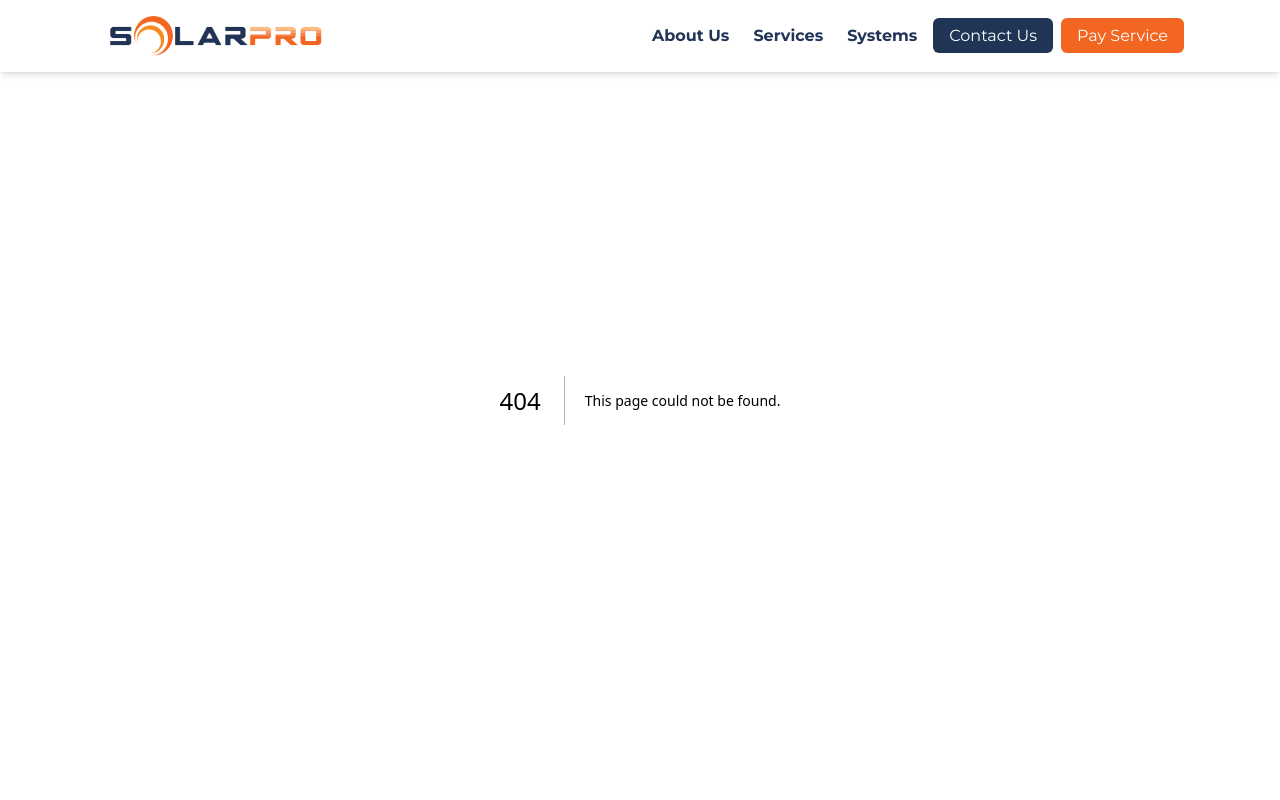
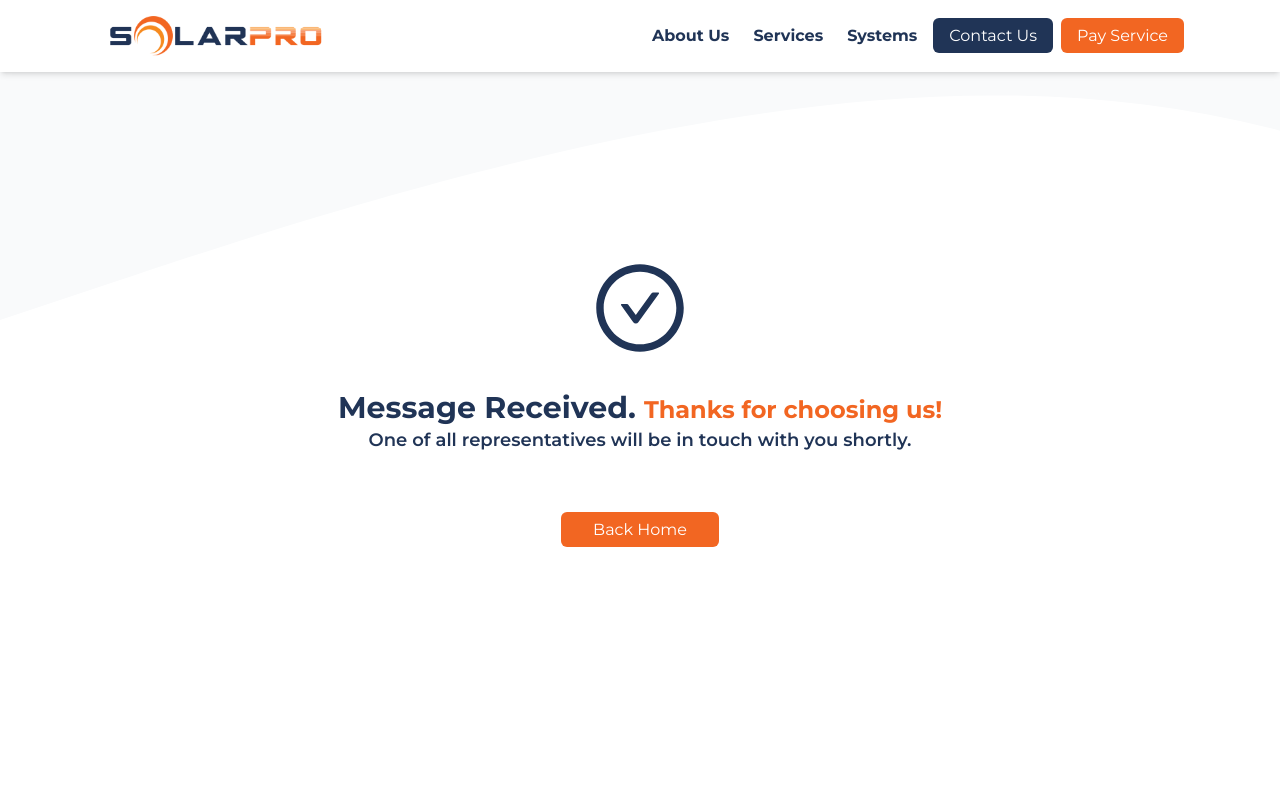
Before and after one commit to migueleguerra/solar-pro-usa, a Next.js app: page /successform in a window 1280 px wide. Before the commit this address had no page. Shown: the top 800 px of the page. Built offline with nearby package versions, Linux system fonts and the light colour scheme.

Commit message:
Add error and success sites

```diff
--- /dev/null
+++ b/components/FormLoading.tsx
@@ -0,0 +1,11 @@
+import React from "react";
+
+function FormLoading() {
+  return (
+    <div className="h-screen w-full fixed top-0 left-0 bg-[#000] bg-opacity-60">
+      <div className="loading-animation top-[50%] sm:left-[44%] left-[38%] border-t-[#f26622] absolute border-solid border-white border-[1rem] rounded-[50%] w-[8rem] h-[8rem]" />
+    </div>
+  );
+}
+
+export default FormLoading;
--- a/pages/contact.tsx
+++ b/pages/contact.tsx
@@ -1,5 +1,8 @@
+import { redirect } from "next/navigation";
+import { useState } from "react";
 import { useForm } from "react-hook-form";
 import PhoneInput from "react-phone-number-input/react-hook-form";
+import FormLoading from "../components/FormLoading";
 
 interface FormValues {
   firstName: string;
@@ -23,16 +26,35 @@ const Contact = () => {
     register,
     handleSubmit,
     control,
+    reset,
     formState: { errors },
   } = useForm<FormValues>();
+  let [loading, setLoading] = useState(false);
 
   const onSubmit = async (formData: FormValues) => {
+    setLoading(true);
     await toBase64(formData.file[0]).then((x) => (formData.file = x));
 
     fetch("/api/mail", {
-      method: "post",
+      method: "POST",
+      headers: {
+        "Content-Type": "Application/json",
+      },
       body: JSON.stringify(formData),
-    });
+    })
+      .then((res) => {
+        reset;
+        setLoading(false);
+        if (!res.ok) {
+          redirect("/errorform");
+        }
+        redirect("/successform");
+      })
+      .catch((err) => {
+        setLoading(false);
+        console.log(err);
+        redirect("/errorform");
+      });
   };
 
   const toBase64 = (file: File) =>
@@ -388,6 +410,8 @@ const Contact = () => {
           </button>
         </div>
       </form>
+
+      {loading ? <FormLoading /> : null}
     </section>
   );
 };
--- /dev/null
+++ b/pages/errorform.tsx
@@ -0,0 +1,25 @@
+import Link from "next/link";
+import React from "react";
+import { BiError } from "react-icons/bi";
+
+function errorform() {
+  return (
+    <section className="flex flex-col h-screen text-center items-center justify-center p-[2rem] primary-font-color contact-wave bg-no-repeat bg-cover">
+      <BiError className="mb-[2rem]" size={100} color="#203456" />
+      <h2 className="text-3xl font-bold">Internal Server Error</h2>
+      <h3 className="text-lg font-semibold pb-[4rem]">
+        Please try again later.
+      </h3>
+      <div className="transform transition duration-200 hover:scale-110">
+        <Link
+          href="/contact"
+          className="px-8 py-2 primary-bg-color text-white rounded-md"
+        >
+          Back to quote
+        </Link>
+      </div>
+    </section>
+  );
+}
+
+export default errorform;
--- /dev/null
+++ b/pages/successform.tsx
@@ -0,0 +1,30 @@
+import Link from "next/link";
+import React from "react";
+import { AiOutlineCheckCircle } from "react-icons/ai";
+
+function successform() {
+  return (
+    <section className="flex flex-col h-screen text-center items-center justify-center p-[2rem] primary-font-color contact-wave bg-no-repeat bg-cover">
+      <AiOutlineCheckCircle className="mb-[2rem]" size={100} color="#203456" />
+      <div className="md:flex md:space-x-2 items-end">
+        <h2 className="text-3xl font-bold">Message Received.</h2>
+        <h2 className="text-2xl font-bold secondary-font-color">
+          Thanks for choosing us!
+        </h2>
+      </div>
+      <h3 className="text-lg font-semibold pb-[4rem]">
+        One of all representatives will be in touch with you shortly.
+      </h3>
+      <div className="transform transition duration-200 hover:scale-110">
+        <Link
+          href="/"
+          className="px-8 py-2 secondary-bg-color text-white rounded-md"
+        >
+          Back Home
+        </Link>
+      </div>
+    </section>
+  );
+}
+
+export default successform;
--- a/styles/globals.css
+++ b/styles/globals.css
@@ -139,3 +139,16 @@ html {
 .dots {
   background-image: url(../public/dots.svg);
 }
+
+.loading-animation {
+  animation: spin 0.8s infinite ease-in-out;
+}
+
+@keyframes spin {
+  0% {
+    transform: rotate(0deg);
+  }
+  100% {
+    transform: rotate(360deg);
+  }
+}
```
